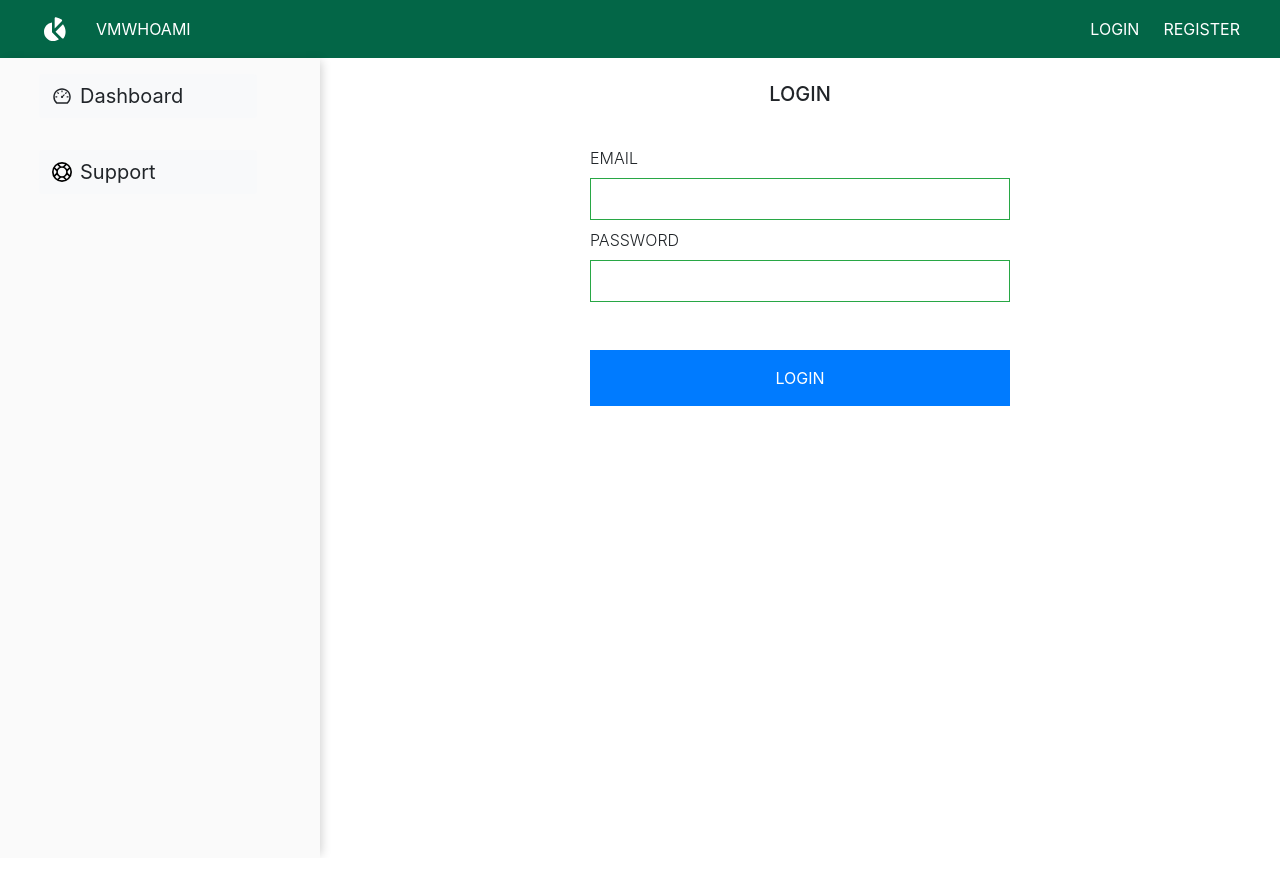
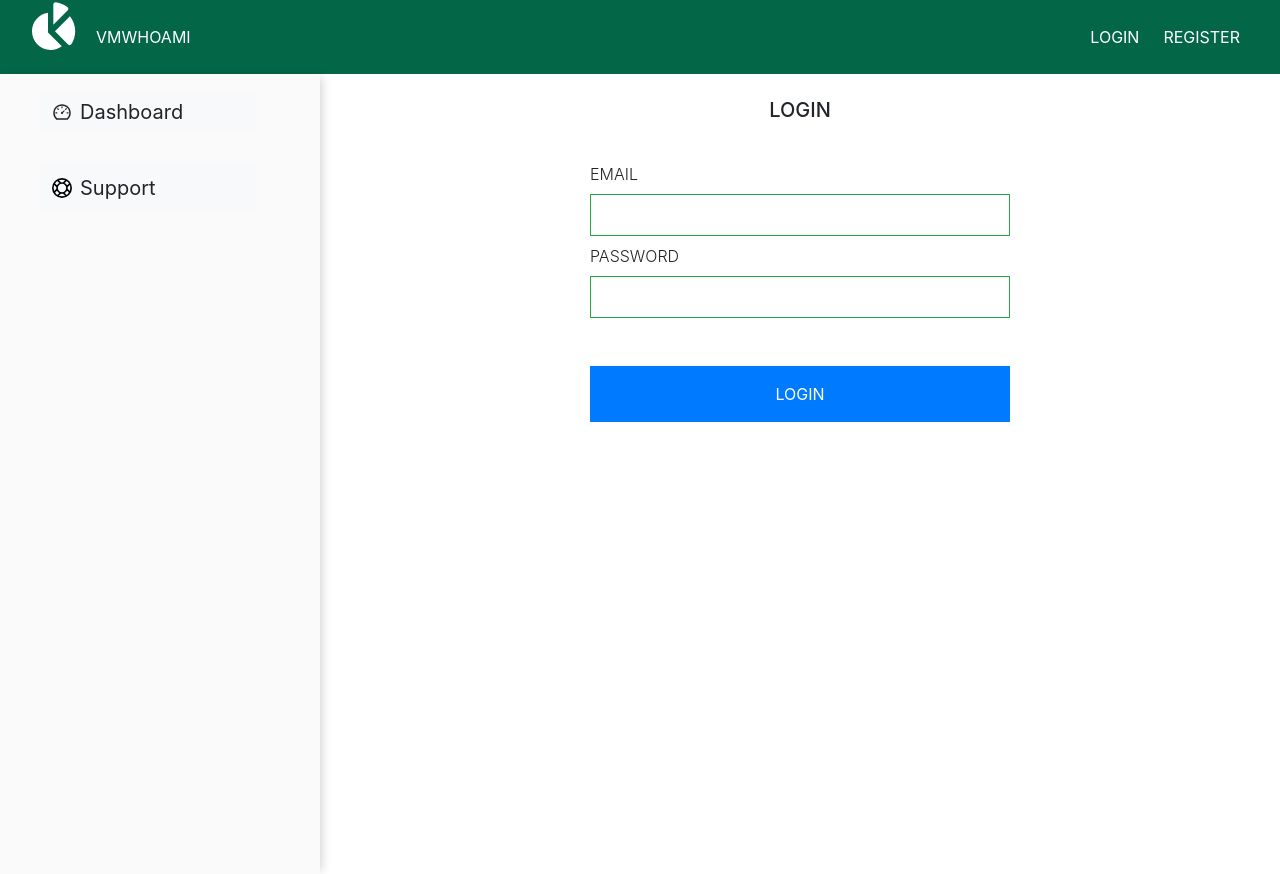
Before and after one commit to vmwhoami/qoobus_test, a React (Create React App) app: page /login in a window 1280 px wide. Built offline with nearby package versions, Linux system fonts and the light colour scheme; no server answers; what miragejs would draw is missing.

Commit message:
Add animations to the navbar elements

```diff
--- /dev/null
+++ b/src/aninamtionOptions/navbarAnim.js
@@ -0,0 +1,33 @@
+const LogoAnimation = {
+  nonrotated: { scale: 2, y: -15 },
+  rotated: { rotateY: 180, scale: 2, y: -15 },
+  logged: {
+    rotateY: 0,
+    scale: 2,
+    y: -15,
+    transition: {
+      delay: 1,
+      yoyo: Infinity,
+      duration: 5,
+    },
+  },
+  nonLogged: {
+    rotateY: 0,
+    scale: 2,
+    y: -15,
+  },
+};
+
+const LogOutBtnAnimation = {
+  hover: {
+    scale: 1.1,
+    textShadow: '0px 0px 8px rgb(255,255,255)',
+    boxShadow: '0px 0px 8px rgb(255,255,255)',
+    transition: {
+      yoyo: Infinity,
+      duration: 0.2,
+    },
+  },
+};
+
+export { LogoAnimation, LogOutBtnAnimation };
--- a/src/components/chart/chart.js
+++ b/src/components/chart/chart.js
@@ -83,6 +83,7 @@ const Chart = () => {
         </Row>
         {newResults.map((result) => <ReportResults key={result.id} report={result} />)}
       </div>
+
       <nav aria-label="Page navigation example">
         <ul className="pagination">
           <li className="page-item"><button onClick={prevPage} type="button" className="page-link">Previous</button></li>
--- a/src/components/navbar/NavBar.js
+++ b/src/components/navbar/NavBar.js
@@ -1,34 +1,55 @@
 import React from 'react';
 import { useSelector, useDispatch } from 'react-redux';
+import { motion } from 'framer-motion';
 import { TiChartPie } from 'react-icons/ti';
 import { Link } from 'react-router-dom';
 import {
   Navbar, Nav, Button,
 } from 'react-bootstrap';
 import { setLoggedInUser, setLoggedIn } from '../../redux/regAuth/regActions';
+import { LogoAnimation, LogOutBtnAnimation } from '../../aninamtionOptions/navbarAnim';
 
 const NavBar = () => {
   const dispatch = useDispatch();
-  const isLoggedInd = useSelector((state) => state.register.isLoggedIn);
+  const isLoggedIn = useSelector((state) => state.register.isLoggedIn);
   const signOut = () => {
     dispatch(setLoggedInUser(null));
     dispatch(setLoggedIn(false));
   };
   return (
     <Navbar variant="green">
-      <Navbar.Brand className="logo d-flex ml-4 text-white" href="#home"><TiChartPie /></Navbar.Brand>
+      <Navbar.Brand className="logo d-flex ml-4 text-white" href="#home">
+        {' '}
+        <motion.div
+          variants={LogoAnimation}
+          initial={isLoggedIn ? 'rotated' : 'nonrotated'}
+          animate={isLoggedIn ? 'logged' : 'nonLogged'}
+        >
+          <TiChartPie />
+        </motion.div>
+      </Navbar.Brand>
       <Nav className="mr-auto">
-        <Nav.Link className="text-white">VMWHOAMI</Nav.Link>
+        <Nav.Link className="text-white">
+          <motion.div>
+            VMWHOAMI
+          </motion.div>
+        </Nav.Link>
       </Nav>
 
-      {isLoggedInd ? (
-        <Button
-          type="button"
-          onClick={() => signOut()}
-          className="text-white text-uppercase mr-4 rounded-0 border border-white btn bg-transparent"
+      {isLoggedIn ? (
+        <motion.div
+          className="mr-4"
+          variants={LogOutBtnAnimation}
+          whileHover="hover"
         >
-          Logout
-        </Button>
+          <Button
+            type="button"
+            onClick={() => signOut()}
+            className="text-white text-uppercase rounded-0 border border-white btn bg-transparent"
+          >
+            Logout
+          </Button>
+        </motion.div>
       ) : (
         <>
           <Link className="text-white text-uppercase mr-4" to="/login">Login</Link>
```
